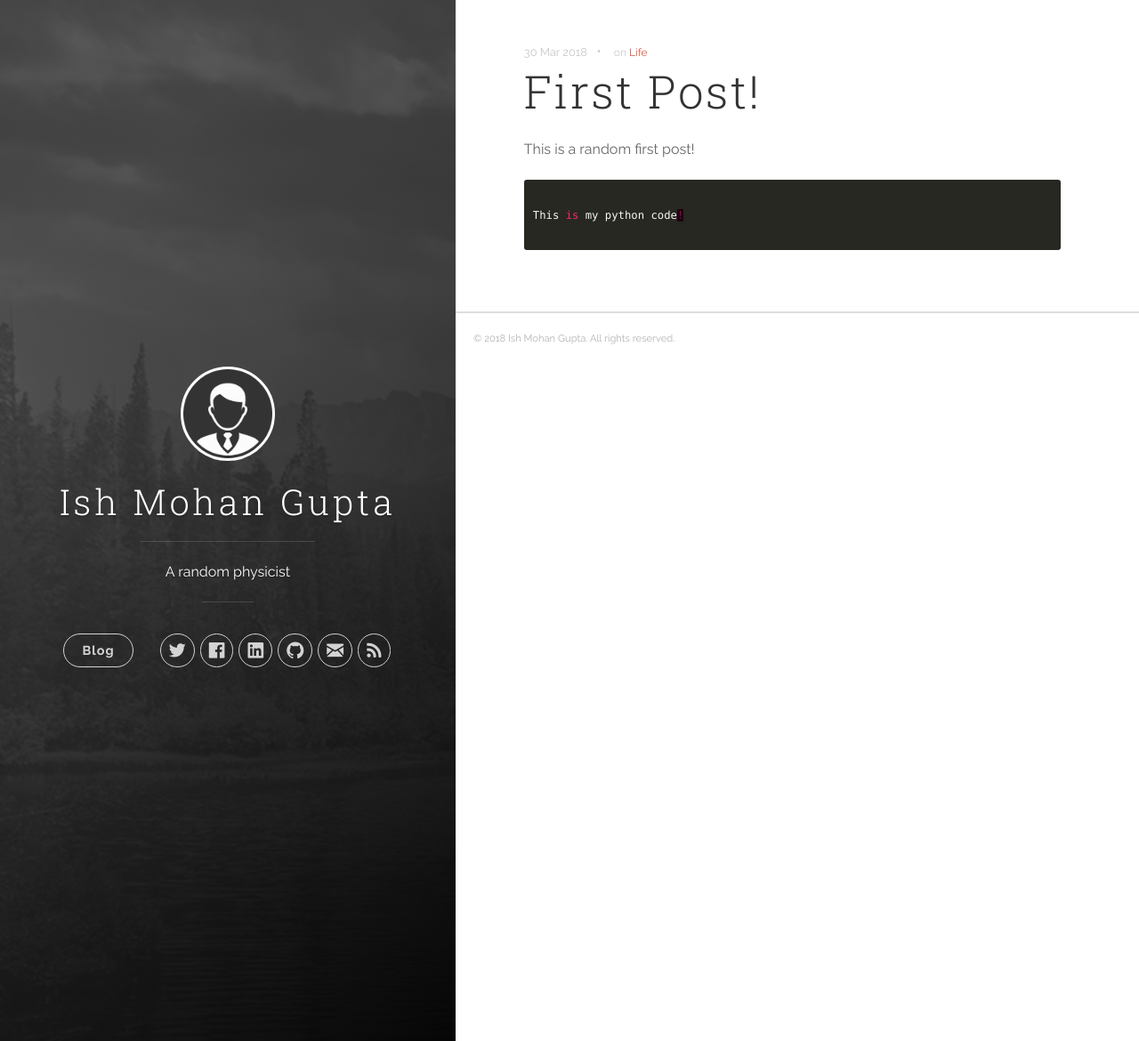
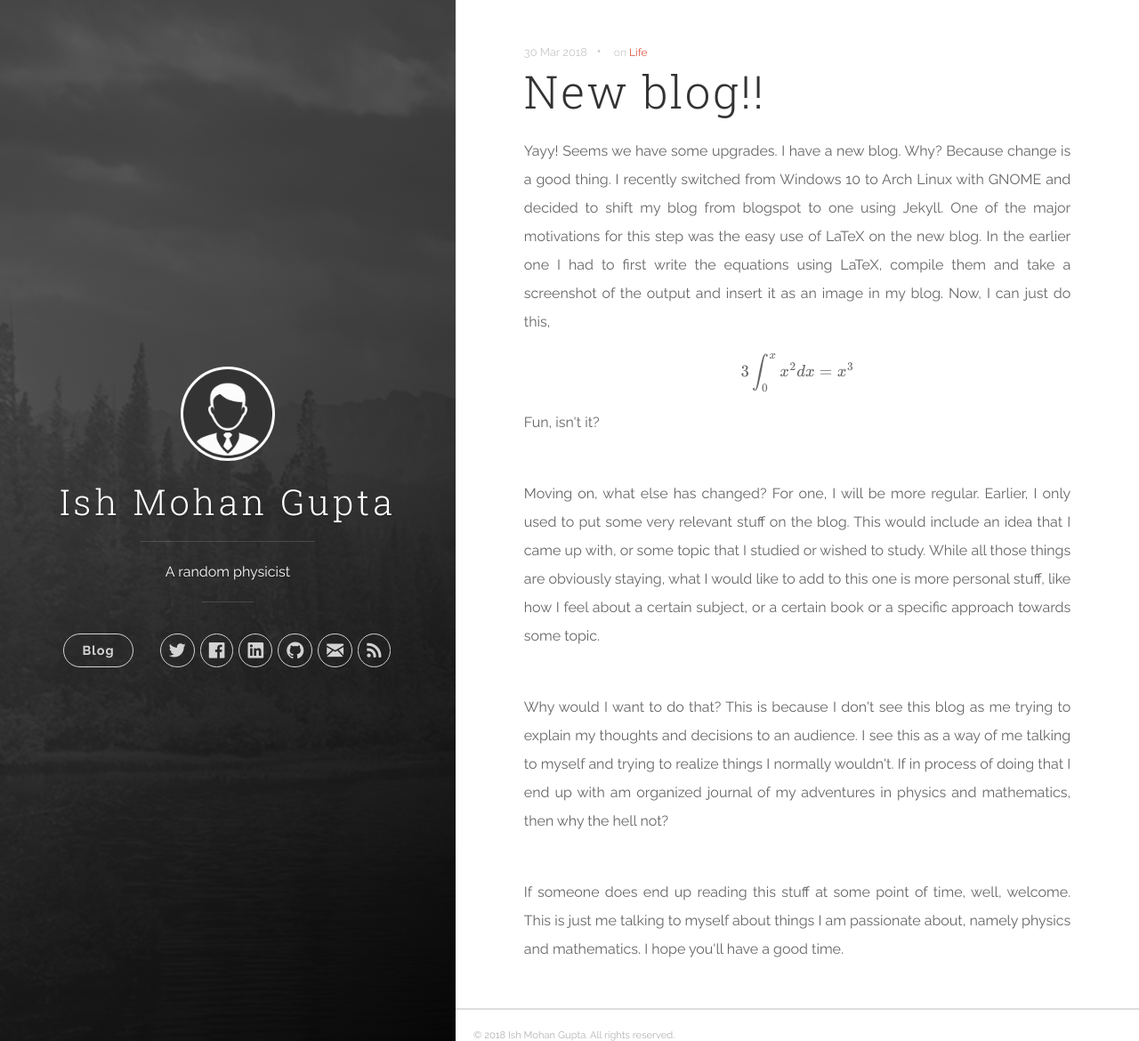
Before and after one commit to theStarlord/mne.github.io, a Jekyll site: the page built from _posts/2018-03-30-first-post.markdown, in a window 1280 px wide and 1170 px high. Shown: the whole window at 89% size. Built offline with Jekyll 4.4.1, drawn with Linux system fonts in a browser that asks for light colours; formulas are drawn with MathJax 3.

Commit message:
First actual post

````diff
--- a/_posts/2018-03-30-first-post.markdown
+++ b/_posts/2018-03-30-first-post.markdown
@@ -1,14 +1,27 @@
 ---
-title:  "First Post!"
+title:  "New blog!!"
 date:   2018-03-30
 categories: [Life]
 tags: [Life]
 ---
 
-This is a random first post!
+<div style="text-align: justify; line-height: 2;">
+Yayy! Seems we have some upgrades. I have a new blog. Why? Because change is a good thing. I recently switched from Windows 10 to Arch Linux with GNOME and decided to shift my blog from blogspot to one using Jekyll. One of the major motivations for this step was the easy use of LaTeX on the new blog. In the earlier one I had to first write the equations using LaTeX, compile them and take a screenshot of the output and insert it as an image in my blog. Now, I can just do this,
 
-```python
+$$ 3 \int_{0}^{x} x^{2} dx = x^{3}$$
 
-This is my python code!
-
-```
+Fun, isn't it?
+</div>
+<br>
+<div style="text-align: justify; line-height: 2;">
+Moving on, what else has changed? For one, I will be more regular. Earlier, I only used to put some very relevant stuff on the blog. This would include an idea that I came up with, or some topic that I studied or wished to study. While all those things are obviously staying, what I would like to add to this one is more personal stuff, like how I feel about a certain subject, or a certain book or a specific approach towards some topic.
+</div>
+<br>
+<div style="text-align: justify; line-height: 2;">
+Why would I want to do that?
+This is because I don't see this blog as me trying to explain my thoughts and decisions to an audience. I see this as a way of me talking to myself and trying to realize things I normally wouldn't. If in process of doing that I end up with am organized journal of my adventures in physics and mathematics, then why the hell not?
+</div>
+<br>
+<div style="text-align: justify; line-height: 2;">
+If someone does end up reading this stuff at some point of time, well, welcome. This is just me talking to myself about things I am passionate about, namely physics and mathematics. I hope you'll have a good time.
+</div>
````
